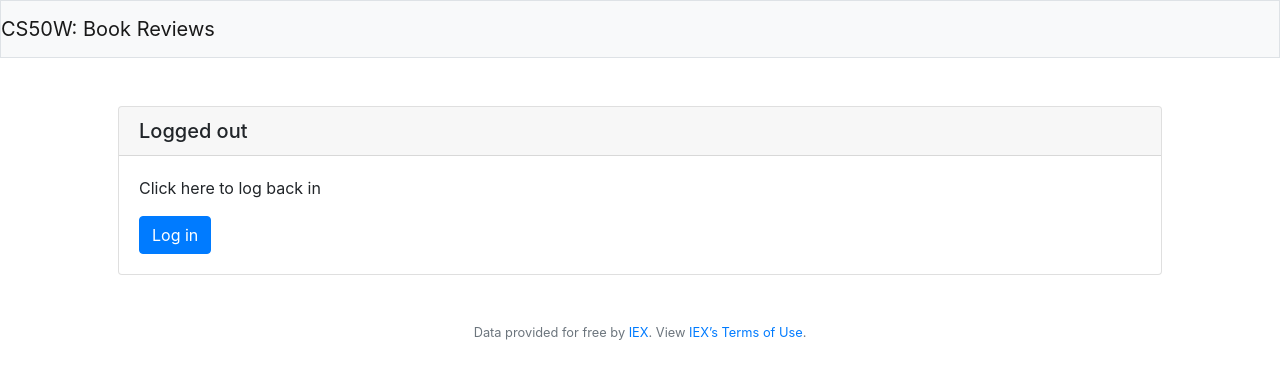
After one commit to andrew-curthoys/CS50W, a Flask app: page /logout in a window 1280 px wide. The commit adds this page. Shown: the top 379 px of the page. Run offline with Flask 2, Linux system fonts and the light colour scheme; some libraries are stand-ins or nearby versions.

Commit message:
Added logout functionality

```diff
--- a/Projects/project1/application.py
+++ b/Projects/project1/application.py
@@ -220,3 +220,9 @@ def api(isbn):
         "review_count": review_count,
         "average_score": avg_score
     })
+
+
+@app.route("/logout", methods=["GET"])
+def logout():
+    session['username'] = None
+    return render_template("/logout.html")
--- a/Projects/project1/templates/layout.html
+++ b/Projects/project1/templates/layout.html
@@ -13,8 +13,6 @@
 
         <link href="/static/favicon.ico" rel="icon">
 
-        <link href="/static/styles.css" rel="stylesheet">
-
         <script src="https://code.jquery.com/jquery-3.3.1.min.js"></script>
         <script src="https://cdnjs.cloudflare.com/ajax/libs/popper.js/1.14.3/umd/popper.min.js"></script>
         <script src="https://maxcdn.bootstrapcdn.com/bootstrap/4.1.3/js/bootstrap.min.js"></script>
@@ -27,20 +25,17 @@
 
     <body>
 
-        <nav class="navbar navbar-expand-md navbar-light bg-light border">
-            <a class="navbar-brand" href="/"><span>CS50W: Book Reviews</a>
+        <nav class="navbar navbar-nav navbar-expand-md navbar-light bg-light border">
+            <a class="navbar-brand" href="/"><span>CS50W: Book Reviews</span></a>
             <button aria-controls="navbar" aria-expanded="false" aria-label="Toggle navigation" class="navbar-toggler" data-target="#navbar" data-toggle="collapse" type="button">
                 <span class="navbar-toggler-icon"></span>
             </button>
+            <div class="nav navbar-nav navbar-right ml-auto" id="navbar">
+                {% if session.username %}
+                    <a href="/logout">Log out</a>
+                {% endif %}
+            </div>
         </nav>
-
-        {% if get_flashed_messages() %}
-            <header>
-                <div class="alert alert-primary border text-center" role="alert">
-                    {{ get_flashed_messages() | join(" ") }}
-                </div>
-            </header>
-        {% endif %}
 
         <main class="container p-5">
             {% block main %}{% endblock %}
--- /dev/null
+++ b/Projects/project1/templates/logout.html
@@ -0,0 +1,19 @@
+{% extends "layout.html" %}
+
+{% block title %}
+    Logged Out
+{% endblock %}
+
+{% block main %}
+
+    <form action="/logout" method="POST">
+        <div class="card">
+            <h5 class="card-header">Logged out</h5>
+            <div class="card-body">
+                <p class="card-text">Click here to log back in</p>
+                <a href="/" class="btn btn-primary" type="button">Log in</a>
+            </div>
+        </div>
+    </form>
+
+{% endblock %}
--- a/Projects/project1/templates/register.html
+++ b/Projects/project1/templates/register.html
@@ -7,7 +7,7 @@
 {% block main %}
     <div class="container">
         <h2>Welcome to CS50W Book Reviews!</h2>
-        <h5 class="text-muted">Register below for a CS50W Book Review account</h4>
+        <h4 class="text-muted">Register below for a CS50W Book Review account</h4>
     </div>
     <form action="/register" method="post">
         <div class="form-group">
```
